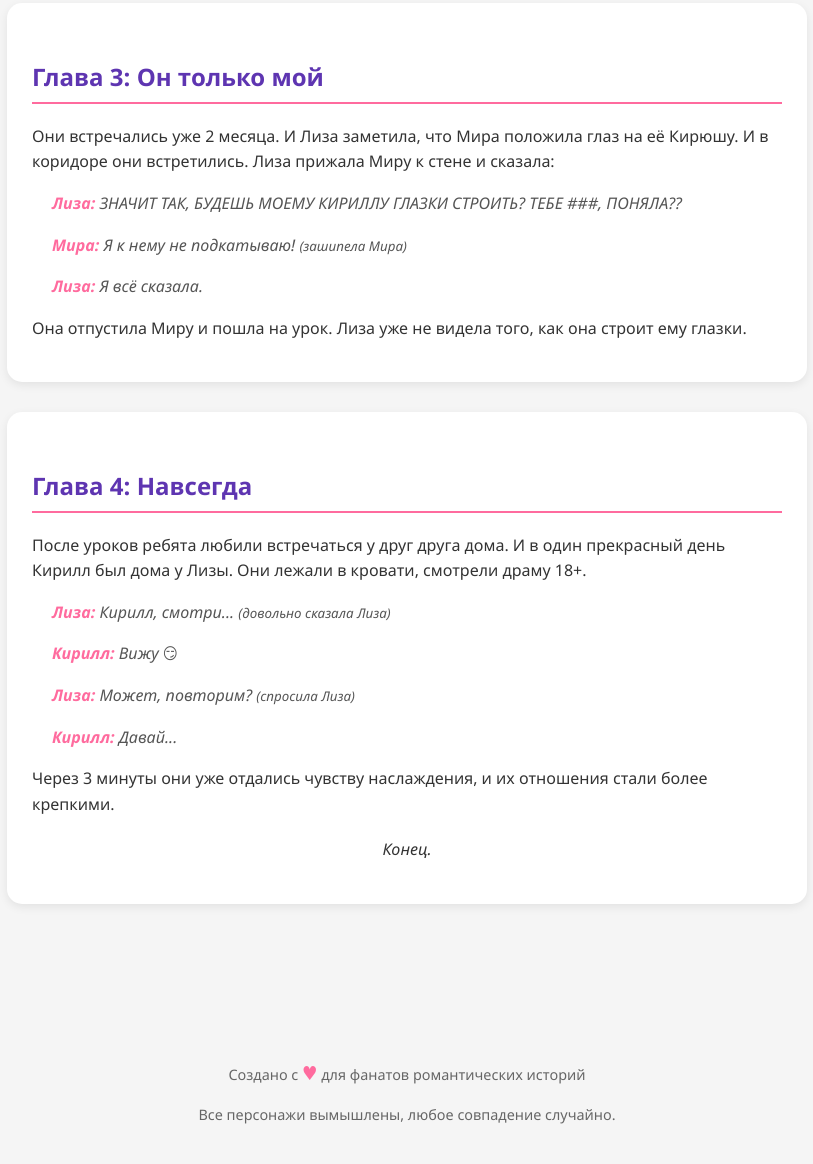
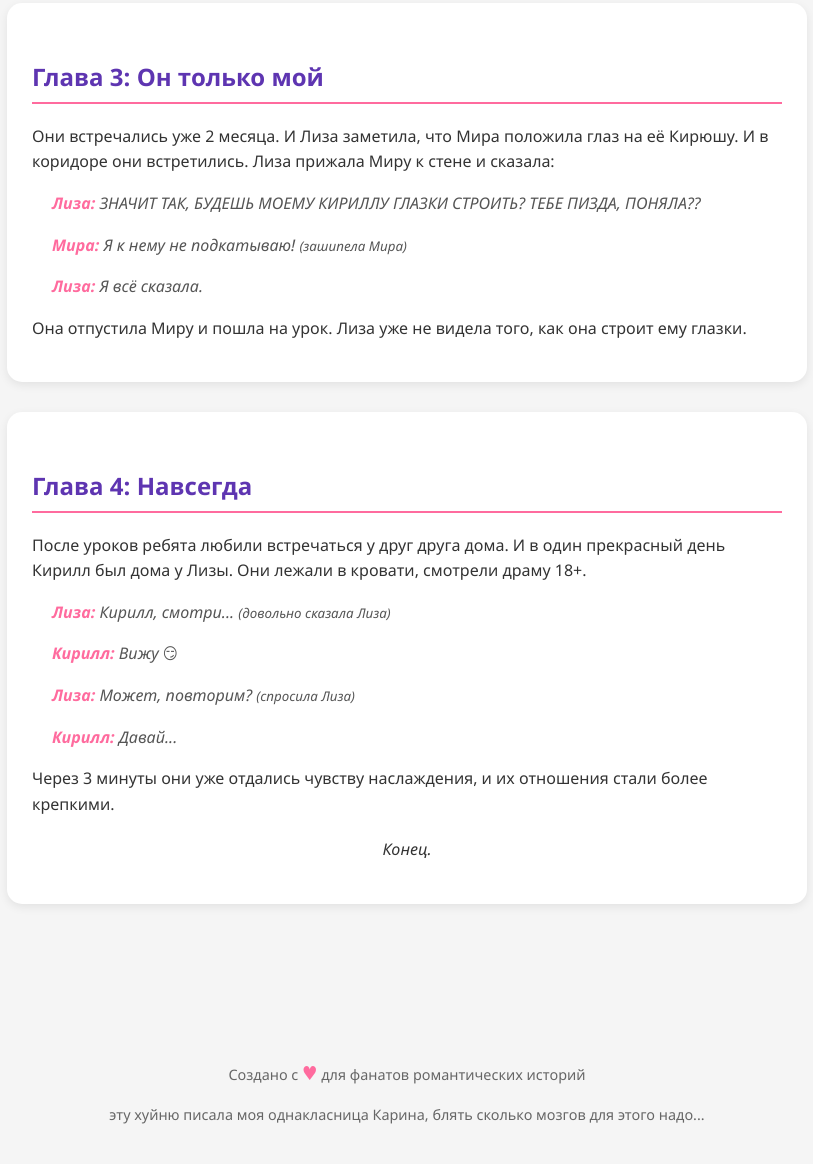
Before and after one commit to Kirylo1488/fanfik-joskiy, a plain HTML site: page index.html in a window 1280 px wide. Shown: the part 1373-2537 px from the top of the page, without its empty margins (233-1046 px from the left). Drawn offline with Linux system fonts and the light colour scheme.

Commit message:
Update index.html

```diff
--- a/index.html
+++ b/index.html
@@ -206,7 +206,7 @@
                 <p>Они встречались уже 2 месяца. И Лиза заметила, что Мира положила глаз на её Кирюшу. И в коридоре они встретились. Лиза прижала Миру к стене и сказала:</p>
 
                 <div class="dialogue">
-                    <p><span class="character">Лиза:</span> ЗНАЧИТ ТАК, БУДЕШЬ МОЕМУ КИРИЛЛУ ГЛАЗКИ СТРОИТЬ? ТЕБЕ ###, ПОНЯЛА??</p>
+                    <p><span class="character">Лиза:</span> ЗНАЧИТ ТАК, БУДЕШЬ МОЕМУ КИРИЛЛУ ГЛАЗКИ СТРОИТЬ? ТЕБЕ ПИЗДА, ПОНЯЛА??</p>
                     <p><span class="character">Мира:</span> Я к нему не подкатываю! <small>(зашипела Мира)</small></p>
                     <p><span class="character">Лиза:</span> Я всё сказала.</p>
                 </div>
@@ -287,7 +287,7 @@
 
             <div class="chapter">
                 <h2>Глава 4: Ради неё горы сверну</h2>
-                <p>Несколько месяцев назад Миру начали за###бывать придурки. Она даже плакала Кириллу, потому что они её достали уже. И во время очередной прогулки ей вслед прокричали:</p>
+                <p>Несколько месяцев назад Миру начали заебывать придурки. Она даже плакала Кириллу, потому что они её достали уже. И во время очередной прогулки ей вслед прокричали:</p>
 
                 <div class="dialogue">
                     <p><span class="character">Хулиганы:</span> Ой, тортик нашёл себе тортика! </p>
@@ -328,7 +328,7 @@
     <footer>
         <div class="container">
             <p>Создано с <span class="heart">♥</span> для фанатов романтических историй</p>
-            <p>Все персонажи вымышлены, любое совпадение случайно.</p>
+            <p>эту хуйню писала моя однакласница Карина, блять сколько мозгов для этого надо...</p>
         </div>
     </footer>
 
```
